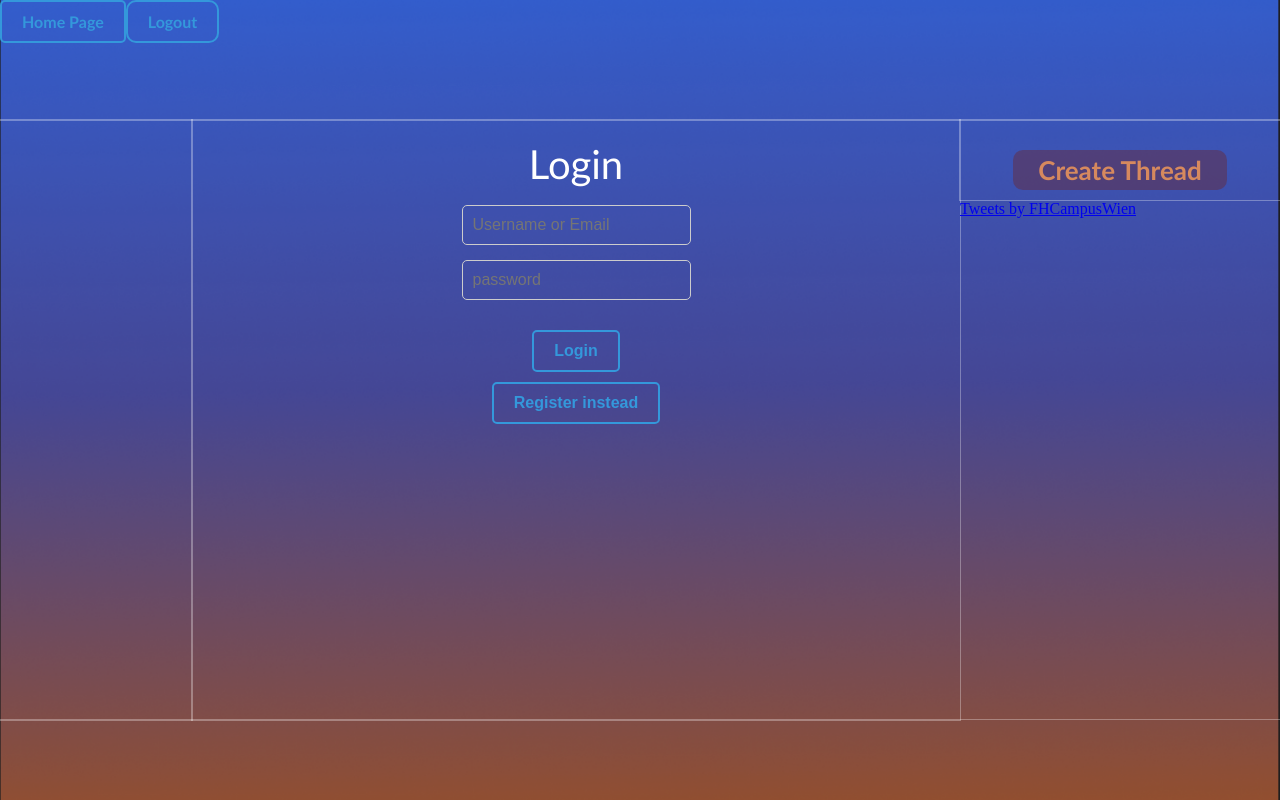
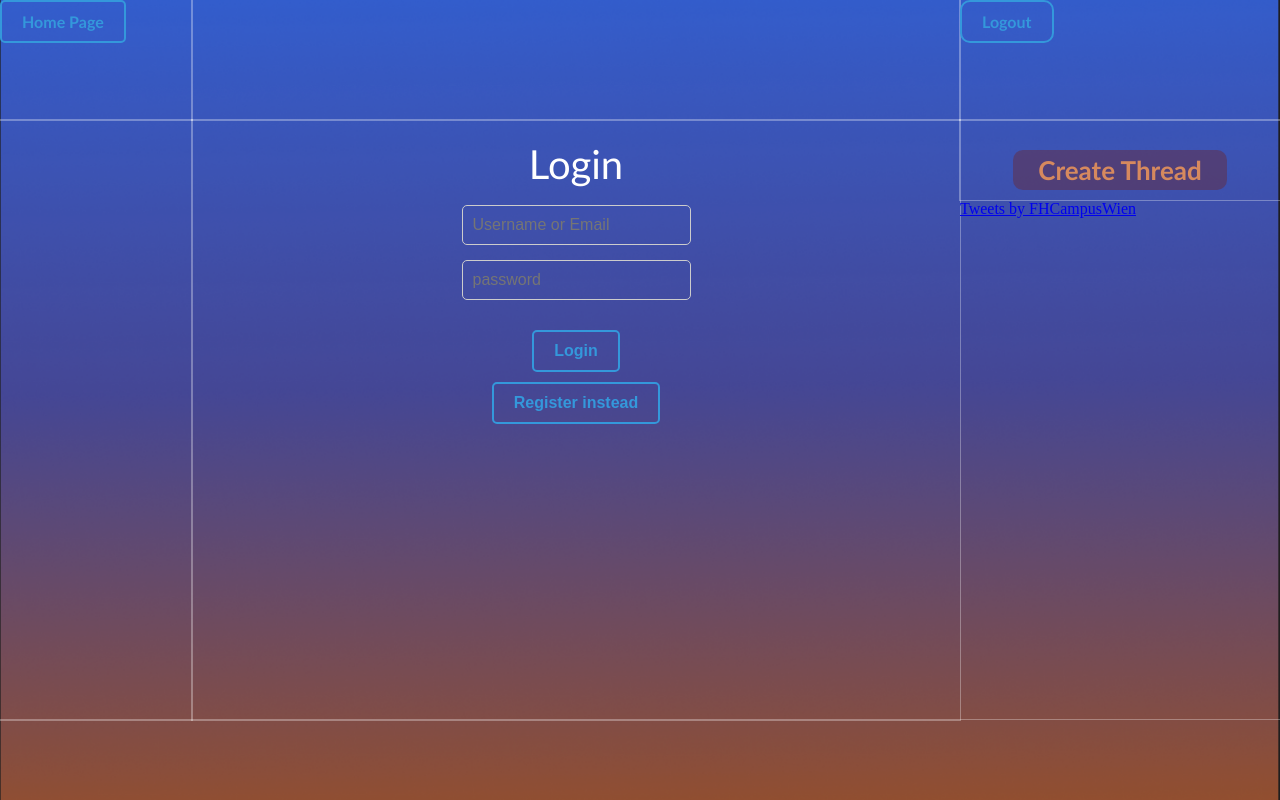
Before and after one commit to AM2552/CampusConnect, a React (Create React App) app in the folder client/: page /login in a window 1280 px wide. Built offline with nearby package versions, Linux system fonts and the light colour scheme; sample sign-in values are in the browser's storage.

Commit message:
grid changes

```diff
--- a/client/src/App.css
+++ b/client/src/App.css
@@ -8,7 +8,7 @@ body {
   grid-template-columns: 15% auto 25%;
   grid-template-rows: 15% 10% auto 10%;
   grid-template-areas:
-    "header header header"
+    "header1 header2 header3"
     "aside1 main aside2"
     "aside1 main aside3"
     "footer footer footer";
@@ -19,8 +19,18 @@ body {
   outline: 1px solid #ffffff50;
 }
 
-.header {
-  grid-area: header;
+.header1 {
+  grid-area: header1;
+  outline: 1px solid #ffffff50;
+}
+
+.header2 {
+  grid-area: header2;
+  outline: 1px solid #ffffff50;
+}
+
+.header3 {
+  grid-area: header3;
   outline: 1px solid #ffffff50;
 }
 
@@ -354,7 +364,7 @@ footer {
 
 
 .logoutCSS {
-  display: inline-block;
+  display:inline-block;
   padding: 10px 20px;
   font-size: 16px;
   font-weight: bold;
@@ -483,10 +493,11 @@ footer {
   padding: 5px;
   margin-bottom: 10px;
   border: 1px solid #ccc;
-  border-radius: 5px;
+  border-radius: 10px;
   font-size: 15px;
   background-color: white;
   color: #000000;
+  font-family: 'Trebuchet MS', 'Lucida Sans Unicode', 'Lucida Grande', 'Lucida Sans', Arial, sans-serif;
 }
 
 .dateFilter {
--- a/client/src/App.js
+++ b/client/src/App.js
@@ -12,16 +12,17 @@ import AuthProvider from './helpers/AuthProvider';
 import { useAuth } from "./helpers/AuthProvider";
 import ProtectedRoute from "./ProtectedRoute";
 
-function Navigation() {
+function HomeNav() {
   const auth = useAuth();
 
-  const renderAuthButtons = () => {
+  const renderHomeButton = () => {
     if (auth.authState) {
       // User is logged in, display logout button
       return (
         <div>
-          <Link to="/" className="homeCSS">Home Page</Link>
-          <Link to="/logout" className="logoutCSS">Logout</Link>
+          <div>
+            <Link to="/" className="homeCSS">Home Page</Link>
+            </div>
         </div>
       );
     }
@@ -29,10 +30,35 @@ function Navigation() {
 
   return (
     <>
-      {renderAuthButtons()}
+      {renderHomeButton()}
     </>
   );
 }
+
+
+function LogoutNav() {
+  const auth = useAuth();
+
+  const renderLogoutButton = () => {
+    if (auth.authState) {
+      // User is logged in, display logout button
+      return (
+        <div>
+          <div>
+            <Link to="/logout" className="logoutCSS">Logout</Link>
+          </div>
+        </div>
+      );
+    }
+  };
+
+  return (
+    <>
+      {renderLogoutButton()}
+    </>
+  );
+}
+
 
 
 function NavigationCreateThread() {
@@ -63,9 +89,13 @@ function App() {
       <Router>
           <AuthProvider>
           <aside className="aside1"></aside>
-          <header className="header">
-            <Navigation/>
+          <header className="header1">
+            <HomeNav/>
         </header>
+        <header className="header2"></header>
+        <header className="header3">
+          <LogoutNav/>
+          </header>
           <main className="main">
           <Routes>
             <Route path="/login" element={<Login />} />
--- a/client/src/Login.css
+++ b/client/src/Login.css
@@ -8,17 +8,28 @@ body {
     grid-template-columns: 15% auto 25%;
     grid-template-rows: 15% 10% auto 10%;
     grid-template-areas:
-      "header header header"
-      "aside1 main aside2"
-      "aside1 main aside3"
-      "footer footer footer";
+    "header1 header2 header3"
+    "aside1 main aside2"
+    "aside1 main aside3"
+    "footer footer footer";
 }
 
 .aside1  {
     grid-area: aside1;
   }
 
-  .header {
+  .header1 {
+    grid-area: header1;
+  }
+
+  .header2 {
+    grid-area: header2;
+  }
+
+  .header3 {
+    grid-area: header3;
+  }
+    .header {
     grid-area: header;
 
 
```
